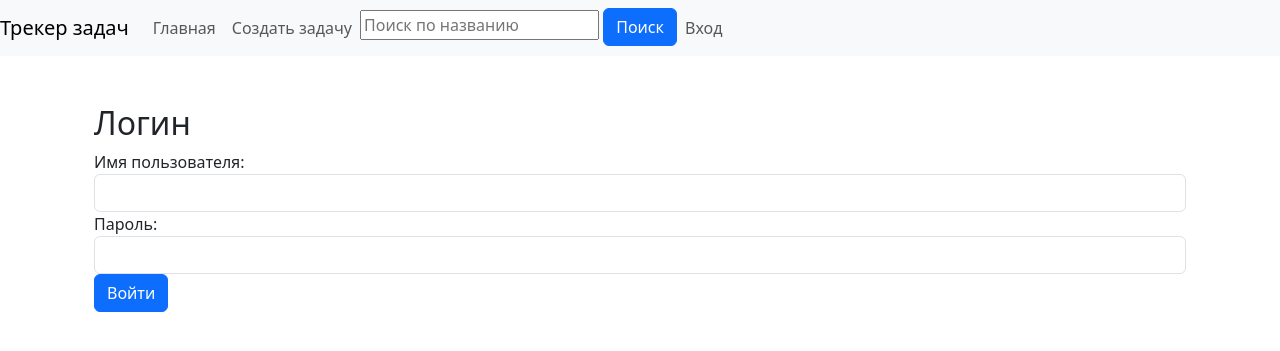
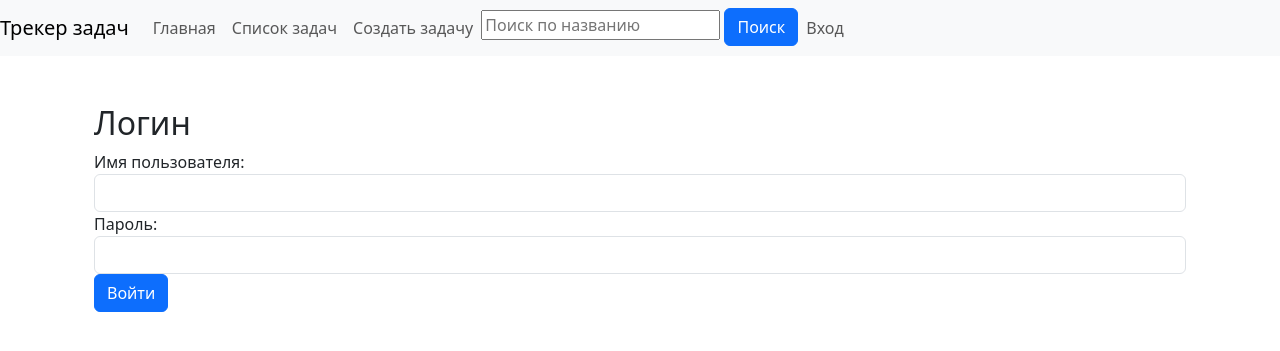
Before and after one commit to kairat-it/tracker_issue, a Django app: page /accounts/login/ in a window 1280 px wide. Shown: the top 351 px of the page. Run offline with Django 5.2, Linux system fonts and the light colour scheme; parts of the project's set-up code (start-up, migrations or seed data) failed here and were passed over.

```diff
--- a/todo_tracker/tracker/templates/tracker/base.html
+++ b/todo_tracker/tracker/templates/tracker/base.html
@@ -10,11 +10,14 @@
 </head>
 <body>
     <nav class="navbar navbar-expand-lg navbar-light bg-light">
-        <a class="navbar-brand" href="{% url 'issue_list' %}">Трекер задач</a>
+        <a class="navbar-brand" href="{% url 'project_list' %}">Трекер задач</a>
         <div class="collapse navbar-collapse">
             <ul class="navbar-nav mr-auto">
                 <li class="nav-item">
-                    <a class="nav-link" href="{% url 'issue_list' %}">Главная</a>
+                    <a class="nav-link" href="{% url 'project_list' %}">Главная</a>
+                </li>
+                <li class="nav-item">
+                    <a class="nav-link" href="{% url 'issue_list' %}">Список задач</a>
                 </li>
                 <li class="nav-item">
                     <a class="nav-link" href="{% url 'issue_add' %}">Создать задачу</a>
--- a/todo_tracker/tracker/urls.py
+++ b/todo_tracker/tracker/urls.py
@@ -8,6 +8,8 @@ urlpatterns = [
     path('project/add/', ProjectCreateView.as_view(), name='project_add'),
     path('project/<int:pk>/edit/', ProjectUpdateView.as_view(), name='project_edit'),
     path('project/<int:pk>/delete/', ProjectDeleteView.as_view(), name='project_delete'),
+    path('project/<int:pk>/issue/add/', IssueCreateView.as_view(), name='issue_add'),
+    path('issues', IssueListView.as_view(), name='issue_list'),
     path('issue/<int:pk>/', IssueDetailView.as_view(), name='issue_detail'),
     path('issue/add/', IssueCreateView.as_view(), name='issue_add'),
     path('issue/<int:pk>/edit/', IssueUpdateView.as_view(), name='issue_edit'),
```
Also changed, not shown: todo_tracker/tracker/views.py (+4 -5 lines).
